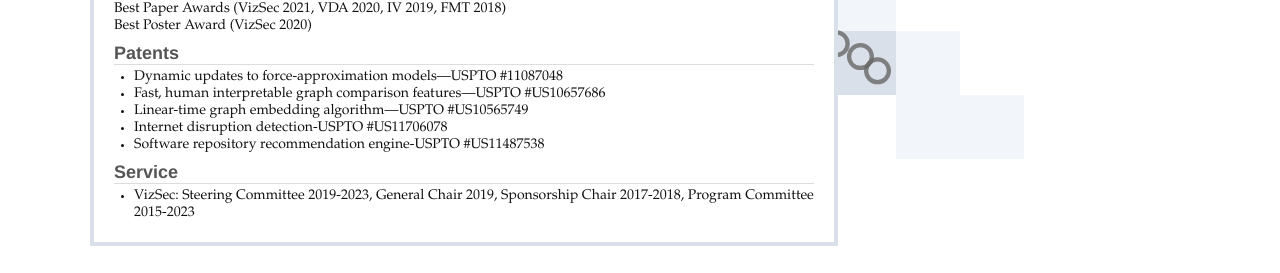
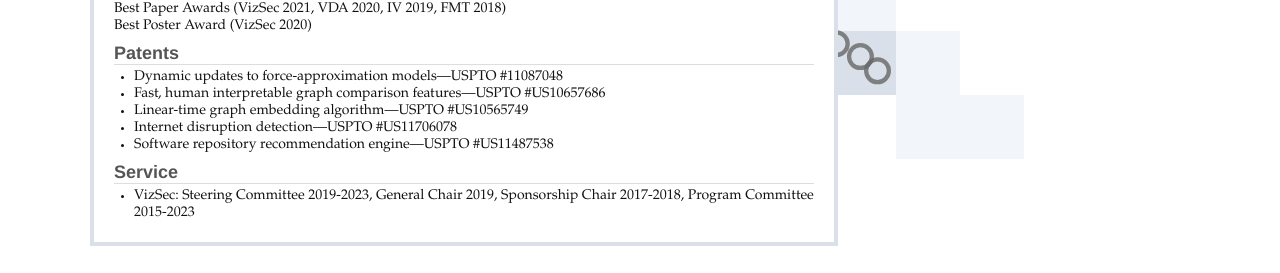
Before and after one commit to rpgove/rpgove.github.io, a Jekyll site: the page built from cv.markdown, in a window 1280 px wide. Shown: the part 929-1202 px from the top of the page. Built offline with Jekyll 4.4.1, drawn with Linux system fonts in a browser that asks for light colours.

Commit message:
Fix hyphen

```diff
--- a/cv.markdown
+++ b/cv.markdown
@@ -53,8 +53,8 @@ Best Poster Award (VizSec 2020)
 - Dynamic updates to force-approximation models—USPTO #11087048
 - Fast, human interpretable graph comparison features—USPTO #US10657686
 - Linear-time graph embedding algorithm—USPTO #US10565749
-- Internet disruption detection-USPTO #US11706078
-- Software repository recommendation engine-USPTO #US11487538
+- Internet disruption detection—USPTO #US11706078
+- Software repository recommendation engine—USPTO #US11487538
 
 <h3>Service</h3>
 - VizSec: Steering Committee 2019-2023, General Chair 2019, Sponsorship Chair 2017-2018, Program Committee 2015-2023
```
Also changed, not shown: 1 other file.
